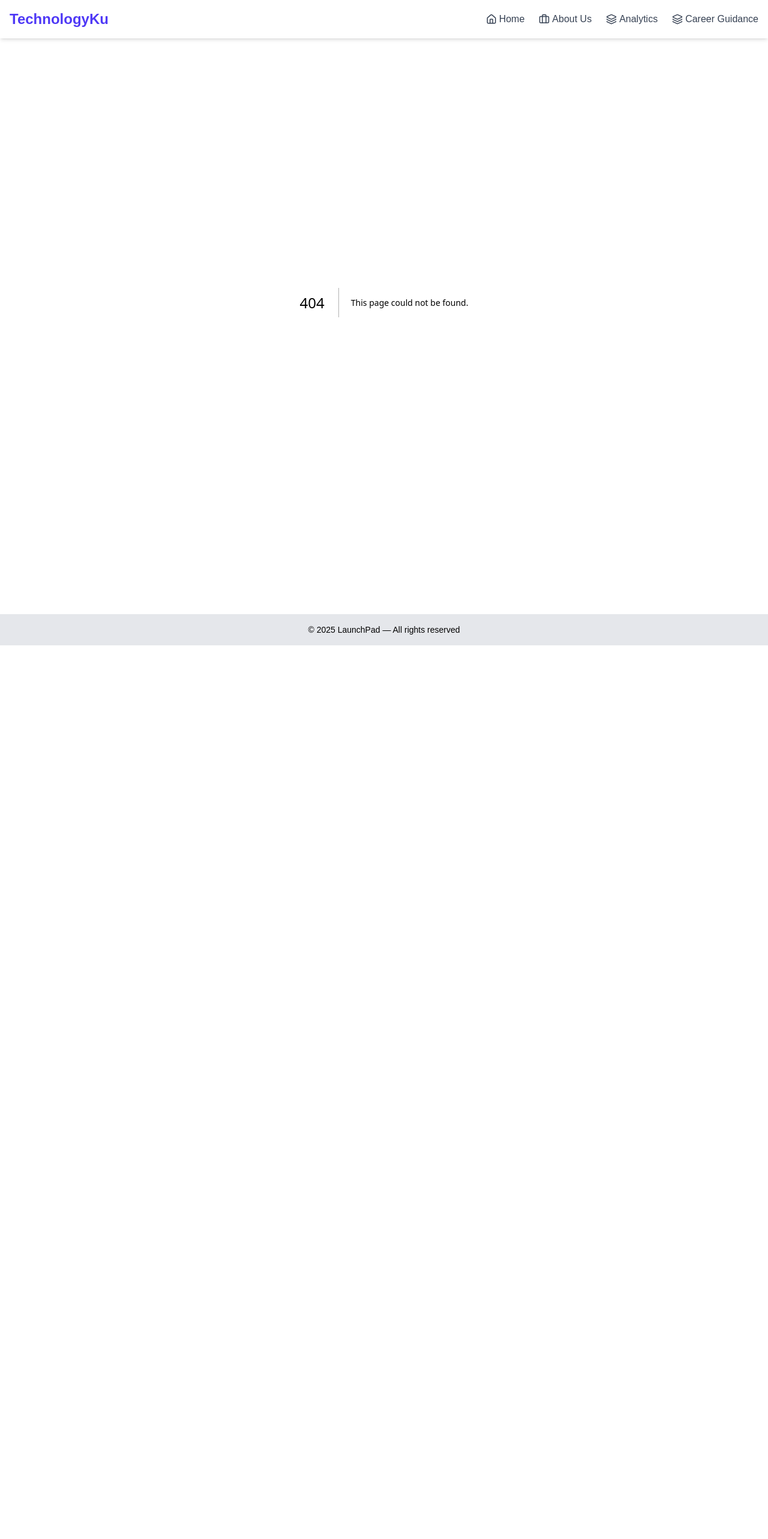
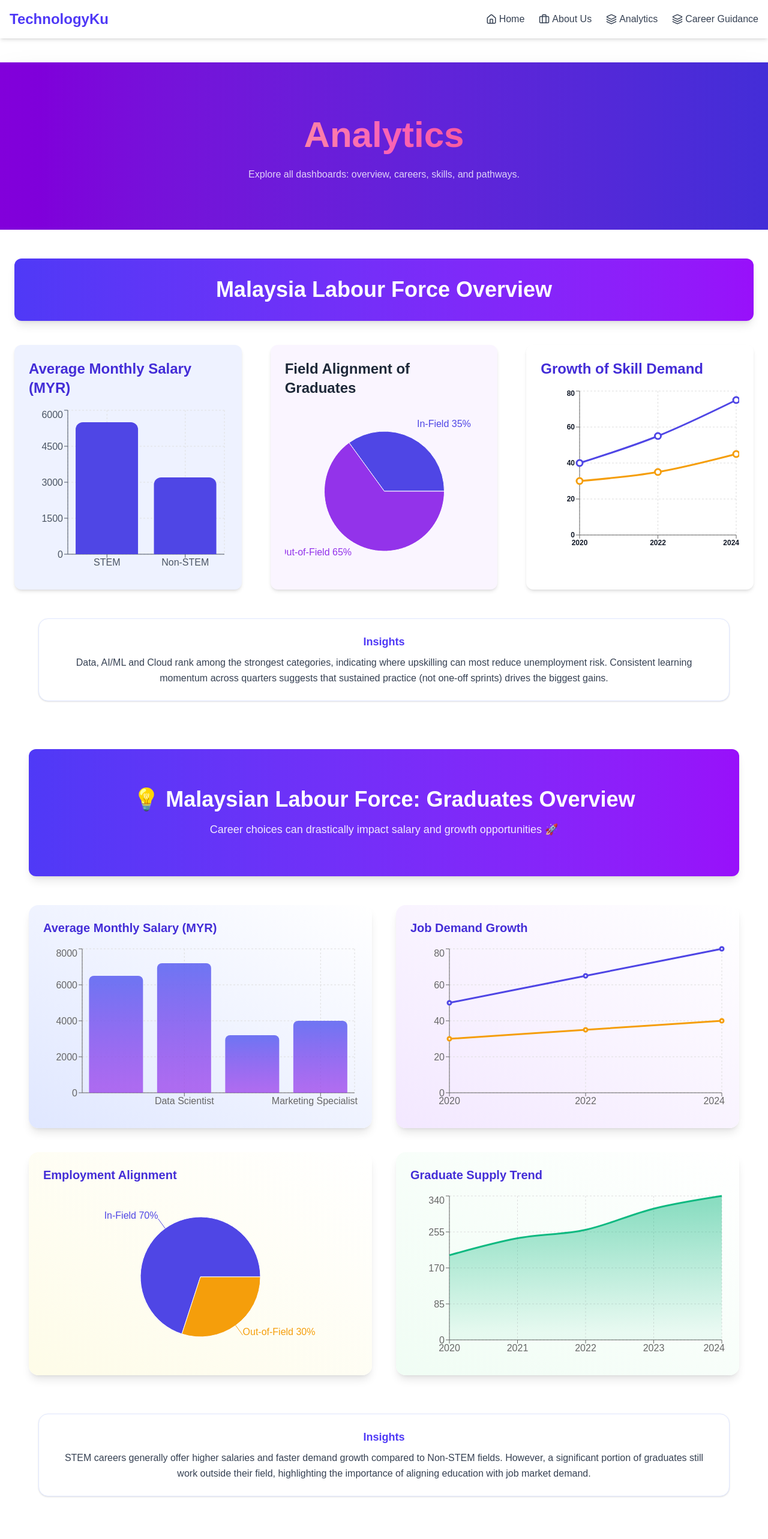
Before and after one commit to LoneGenius/Application, a Next.js app: page /analytics in a window 1280 px wide. Before the commit this address had no page. Shown: the top 2566 px of the page at 60% size. Before the commit the page ends 1076 px from the top, so only its background shows below. Built offline with nearby package versions, Linux system fonts and the light colour scheme.

Commit message:
fix width

```diff
--- /dev/null
+++ b/src/app/analytics/page.tsx
@@ -0,0 +1,160 @@
+'use client';
+
+import { motion } from 'framer-motion';
+import {
+  BarChart, Bar, XAxis, YAxis, CartesianGrid, Tooltip,
+  ResponsiveContainer, PieChart, Pie, Cell, LineChart, Line
+} from 'recharts';
+
+// Adjust these paths if your components are under /components instead of /component
+import CareersSection from '../../component/CareersSection';
+import SkillsSection from '../../component/SkillsSection';
+import PathwaysSection from '../../component/PathwaysSection';
+
+const growthData = [
+  { year: 2020, Digital: 40, Soft: 30 },
+  { year: 2022, Digital: 55, Soft: 35 },
+  { year: 2024, Digital: 75, Soft: 45 },
+];
+
+export default function AnalysisPage() {
+  const salaryData = [
+    { field: 'STEM', avgSalary: 5500 },
+    { field: 'Non-STEM', avgSalary: 3200 },
+  ];
+  const employmentData = [
+    { name: 'In-Field', value: 35 },
+    { name: 'Out-of-Field', value: 65 },
+  ];
+  const COLORS = ['#4F46E5', '#9333EA'];
+
+  return (
+    <div className="min-h-screen bg-white">
+      {/* Page header (full-bleed) */}
+      <section
+        className="
+          w-screen relative left-1/2 right-1/2 -ml-[50vw] -mr-[50vw]
+          bg-gradient-to-r from-purple-700 to-indigo-700 text-white
+          py-20 text-center shadow-2xl
+        "
+      >
+        <h1 className="text-6xl font-extrabold leading-snug bg-gradient-to-r from-yellow-300 via-pink-400 to-red-500 bg-clip-text text-transparent">
+          Analytics
+        </h1>
+        <p className="mt-3 text-white/80">
+          Explore all dashboards: overview, careers, skills, and pathways.
+        </p>
+      </section>
+
+      {/* Overview row with three charts (container width) */}
+      <section className="w-screen relative left-1/2 right-1/2 -ml-[50vw] -mr-[50vw] bg-white py-12">
+        <div className="max-w-7xl mx-auto px-6">
+          {/* Purple header that matches the charts' width */}
+          <div className="w-full bg-gradient-to-r from-indigo-600 to-purple-600 text-white rounded-xl p-8 text-center shadow-lg mb-10">
+            <h2 className="text-3xl md:text-4xl font-bold">
+              Malaysia Labour Force Overview
+            </h2>
+          </div>
+
+          <div className="grid grid-cols-1 md:grid-cols-3 gap-12">
+            {/* Bar */}
+            <motion.div
+              whileHover={{ scale: 1.02 }}
+              className="bg-indigo-50 rounded-xl p-6 shadow-md hover:shadow-2xl transition"
+            >
+              <h3 className="text-2xl font-bold text-indigo-700 mb-4">Average Monthly Salary (MYR)</h3>
+              <ResponsiveContainer width="100%" height={280}>
+                <BarChart data={salaryData}>
+                  <CartesianGrid strokeDasharray="3 3" stroke="#e0e0e0" />
+                  <XAxis dataKey="field" stroke="#4B5563" />
+                  <YAxis stroke="#4B5563" />
+                  <Tooltip
+                    contentStyle={{ backgroundColor: '#fff', borderRadius: '8px', border: '1px solid #ddd' }}
+                    itemStyle={{ color: '#1E293B', fontWeight: 500 }}
+                    labelStyle={{ color: '#4F46E5', fontWeight: 'bold' }}
+                  />
+                  <Bar dataKey="avgSalary" fill="#4F46E5" radius={[12, 12, 0, 0]} />
+                </BarChart>
+              </ResponsiveContainer>
+            </motion.div>
+
+            {/* Pie */}
+            <motion.div
+              whileHover={{ scale: 1.02 }}
+              className="bg-purple-50 rounded-xl p-6 shadow-md hover:shadow-2xl transition"
+            >
+              <h3 className="text-2xl font-semibold text-gray-800 mb-4">Field Alignment of Graduates</h3>
+              <ResponsiveContainer width="100%" height={280}>
+                <PieChart>
+                  <Pie
+                    data={employmentData}
+                    cx="50%"
+                    cy="50%"
+                    labelLine={false}
+                    outerRadius={100}
+                    dataKey="value"
+                    label={({ name, percent }) => `${name} ${(percent * 100).toFixed(0)}%`}
+                  >
+                    {employmentData.map((_, i) => (
+                      <Cell key={i} fill={COLORS[i % COLORS.length]} />
+                    ))}
+                  </Pie>
+                  <Tooltip />
+                </PieChart>
+              </ResponsiveContainer>
+            </motion.div>
+
+            {/* Line */}
+            <motion.div
+              whileHover={{ scale: 1.02 }}
+              className="bg-white rounded-xl p-6 shadow-md hover:shadow-2xl transition"
+            >
+              <h3 className="text-2xl font-semibold text-indigo-700 mb-4">Growth of Skill Demand</h3>
+              <ResponsiveContainer width="100%" height={280}>
+                <LineChart data={growthData}>
+                  <CartesianGrid strokeDasharray="3 3" stroke="#ddd" />
+                  <XAxis dataKey="year" tick={{ fill: '#111827', fontSize: 12, fontWeight: 600 }} />
+                  <YAxis tick={{ fill: '#111827', fontSize: 12, fontWeight: 600 }} />
+                  <Tooltip
+                    contentStyle={{
+                      backgroundColor: '#fff',
+                      border: '1px solid #e5e7eb',
+                      borderRadius: '8px',
+                      color: '#111827',
+                      fontSize: '14px',
+                    }}
+                    labelStyle={{ color: '#111827', fontWeight: 600 }}
+                  />
+                  <Line type="monotone" dataKey="Digital" stroke="#4F46E5" strokeWidth={3} dot={{ r: 5 }} />
+                  <Line type="monotone" dataKey="Soft" stroke="#F59E0B" strokeWidth={3} dot={{ r: 5 }} />
+                </LineChart>
+              </ResponsiveContainer>
+            </motion.div>
+          </div>
+        </div>
+      </section>
+
+      {/* Single interpretation card (brief explanation) */}
+      <motion.div
+        initial={{ opacity: 0, y: 24 }}
+        whileInView={{ opacity: 1, y: 0 }}
+        viewport={{ once: true }}
+        transition={{ duration: 0.6 }}
+        className="bg-white p-6 rounded-2xl shadow border border-indigo-100 max-w-6xl mx-auto text-center mb-20" // ⬅️ added mb-20
+      >
+        <h4 className="text-lg font-bold text-indigo-600 mb-2">Insights</h4>
+        <p className="text-gray-700 leading-relaxed">
+          Data, AI/ML and Cloud rank among the strongest categories, indicating where upskilling can
+          most reduce unemployment risk. Consistent learning momentum across quarters suggests that
+          sustained practice (not one-off sprints) drives the biggest gains.
+        </p>
+      </motion.div>
+
+
+      {/* Full sections */}
+      <CareersSection />
+      <SkillsSection />
+      <PathwaysSection />
+    </div>
+  );
+}
--- a/src/component/CareersSection.tsx
+++ b/src/component/CareersSection.tsx
@@ -24,14 +24,12 @@ export default function CareersSection() {
     { year: 2024, STEM: 80, NonSTEM: 40 },
   ];
 
-  // NEW: Employment alignment (Pie)
   const employmentData = [
     { name: 'In-Field', value: 70 },
     { name: 'Out-of-Field', value: 30 },
   ];
   const COLORS = ['#4F46E5', '#F59E0B'];
 
-  // NEW: Graduate supply trend (Area)
   const supplyData = [
     { year: 2020, Graduates: 200 },
     { year: 2021, Graduates: 240 },
@@ -42,13 +40,9 @@ export default function CareersSection() {
 
   return (
     <section id="careers" className="scroll-mt-24 mb-20">
-      {/* ===== Full-bleed purple banner ===== */}
-      <div
-        className="
-          max-w-7xl mx-auto py-16 px-6 bg-gradient-to-r from-indigo-600 to-purple-600 rounded-xl text-white
-          shadow-lg mb-12 text-center
-        "
-      >
+      {/* Header (same width as charts) */}
+      <div className="max-w-7xl mx-auto px-6">
+        <div className="w-full bg-gradient-to-r from-indigo-600 to-purple-600 text-white rounded-xl shadow-lg mb-12 text-center py-16 px-6">
           <motion.h2
             initial={{ opacity: 0, y: -40 }}
             animate={{ opacity: 1, y: 0 }}
@@ -62,8 +56,7 @@ export default function CareersSection() {
           </p>
         </div>
 
-      {/* ===== Dashboard area ===== */}
-      <div className="px-6">
+        {/* Charts */}
         <div className="grid grid-cols-1 md:grid-cols-2 gap-10 mb-16">
           {/* Salary Comparison */}
           <motion.div
@@ -73,12 +66,14 @@ export default function CareersSection() {
             viewport={{ once: true }}
             className="bg-gradient-to-tr from-indigo-100 to-white p-6 rounded-2xl shadow-lg hover:shadow-xl transition"
           >
-            <h3 className="text-xl font-semibold text-indigo-700 mb-4">Average Monthly Salary (MYR)</h3>
+            <h3 className="text-xl font-semibold text-indigo-700 mb-4">
+              Average Monthly Salary (MYR)
+            </h3>
             <ResponsiveContainer width="100%" height={280}>
               <BarChart data={salaryData}>
                 <CartesianGrid strokeDasharray="3 3" stroke="#ddd" />
-                <XAxis dataKey="career" tick={{ fill: '#111827', fontSize: 13, fontWeight: 600 }} />
-                <YAxis tick={{ fill: '#111827', fontSize: 13, fontWeight: 600 }} />
+                <XAxis dataKey="career" />
+                <YAxis />
                 <Tooltip />
                 <Bar dataKey="salary" fill="url(#colorSalary)" radius={[8, 8, 0, 0]} />
                 <defs>
@@ -106,13 +101,13 @@ export default function CareersSection() {
                 <XAxis dataKey="year" />
                 <YAxis />
                 <Tooltip />
-                <Line type="monotone" dataKey="STEM" stroke="#4F46E5" strokeWidth={3} dot={{ r: 5 }} />
-                <Line type="monotone" dataKey="NonSTEM" stroke="#F59E0B" strokeWidth={3} dot={{ r: 5 }} />
+                <Line type="monotone" dataKey="STEM" stroke="#4F46E5" strokeWidth={3} dot />
+                <Line type="monotone" dataKey="NonSTEM" stroke="#F59E0B" strokeWidth={3} dot />
               </LineChart>
             </ResponsiveContainer>
           </motion.div>
 
-          {/* NEW: Employment Alignment (Pie) */}
+          {/* Employment Alignment */}
           <motion.div
             initial={{ opacity: 0, y: 40 }}
             whileInView={{ opacity: 1, y: 0 }}
@@ -140,7 +135,7 @@ export default function CareersSection() {
             </ResponsiveContainer>
           </motion.div>
 
-          {/* NEW: Graduate Supply Trend (Area) */}
+          {/* Graduate Supply Trend */}
           <motion.div
             initial={{ opacity: 0, y: 40 }}
             whileInView={{ opacity: 1, y: 0 }}
@@ -167,27 +162,21 @@ export default function CareersSection() {
           </motion.div>
         </div>
 
-        {/* Career Highlight Cards */}
-        <section className="grid grid-cols-1 md:grid-cols-2 lg:grid-cols-4 gap-6">
-          {[
-            { title: 'Software Engineer', fact: 'High demand globally with strong remote opportunities.' },
-            { title: 'Data Scientist', fact: 'One of the fastest-growing STEM careers with big data boom.' },
-            { title: 'Teacher', fact: 'Essential for society, though often undervalued in pay.' },
-            { title: 'Marketing Specialist', fact: 'Blends creativity with business strategy for modern markets.' },
-          ].map((career, i) => (
+        {/* Interpretation card */}
         <motion.div
-              key={i}
           initial={{ opacity: 0, y: 40 }}
           whileInView={{ opacity: 1, y: 0 }}
-              transition={{ delay: i * 0.2, duration: 0.6 }}
+          transition={{ duration: 0.8 }}
           viewport={{ once: true }}
-              className="bg-white p-6 rounded-2xl shadow hover:shadow-lg transition transform hover:-translate-y-1 border border-indigo-100"
+          className="bg-white p-6 rounded-2xl shadow border border-indigo-100 text-center max-w-6xl mx-auto"
         >
-              <h4 className="text-lg font-bold text-indigo-600 mb-2">{career.title}</h4>
-              <p className="text-gray-700">{career.fact}</p>
+          <h4 className="text-lg font-bold text-indigo-600 mb-2">Insights</h4>
+          <p className="text-gray-700 leading-relaxed">
+            STEM careers generally offer higher salaries and faster demand growth compared to
+            Non-STEM fields. However, a significant portion of graduates still work outside their
+            field, highlighting the importance of aligning education with job market demand.
+          </p>
         </motion.div>
-          ))}
-        </section>
       </div>
     </section>
   );
--- a/src/component/SkillsSection.tsx
+++ b/src/component/SkillsSection.tsx
@@ -2,36 +2,21 @@
 
 import { motion } from 'framer-motion';
 import {
-  PieChart, Pie, Cell, ResponsiveContainer, Tooltip,
-  LineChart, Line, XAxis, YAxis, CartesianGrid,
-  BarChart, Bar, AreaChart, Area
+  ResponsiveContainer,
+  BarChart, Bar,
+  XAxis, YAxis, Tooltip, CartesianGrid,
+  AreaChart, Area,
 } from 'recharts';
 
 export default function SkillsSection() {
-  const skillsData = [
-    { name: 'Python Programming', value: 35 },
-    { name: 'Communication', value: 25 },
-    { name: 'Critical Thinking', value: 20 },
-    { name: 'Project Management', value: 20 },
-  ];
-  const COLORS = ['#4F46E5', '#9333EA', '#F59E0B', '#10B981'];
-
-  const growthData = [
-    { year: 2020, Digital: 40, Soft: 30 },
-    { year: 2022, Digital: 55, Soft: 35 },
-    { year: 2024, Digital: 75, Soft: 45 },
+  const topCategories = [
+    { cat: 'Data',      score: 82 },
+    { cat: 'Cloud',     score: 68 },
+    { cat: 'AI/ML',     score: 74 },
+    { cat: 'Security',  score: 59 },
+    { cat: 'PM',        score: 63 },
   ];
 
-  // NEW: Bar chart — top skill categories
-  const topCategories = [
-    { cat: 'Data', score: 82 },
-    { cat: 'Cloud', score: 68 },
-    { cat: 'AI/ML', score: 74 },
-    { cat: 'Security', score: 59 },
-    { cat: 'PM', score: 63 },
-  ];
-
-  // NEW: Area chart — learning growth by quarter
   const learningGrowth = [
     { q: 'Q1', hours: 12 },
     { q: 'Q2', hours: 18 },
@@ -39,22 +24,12 @@ export default function SkillsSection() {
     { q: 'Q4', hours: 31 },
   ];
 
-  const suggestions = [
-    { skill: 'Data Literacy', tip: 'Understanding data boosts decision-making in any field.' },
-    { skill: 'Public Speaking', tip: 'Lead teams and communicate impactfully.' },
-    { skill: 'Problem Solving', tip: 'Creative solutions are valued across roles.' },
-    { skill: 'Cloud Tools', tip: 'AWS/GCP skills help bridge into high-paying fields.' },
-  ];
-
   return (
     <section id="skills" className="scroll-mt-24 mb-20">
-      {/* Banner */}
-      <div
-        className="
-          max-w-7xl mx-auto py-16 px-6 bg-gradient-to-r from-indigo-600 to-purple-600 rounded-xl text-white
-          shadow-lg mb-12 text-center
-        "
-      >
+      {/* Wrap header + charts in the SAME container so widths match */}
+      <div className="max-w-7xl mx-auto px-6">
+        {/* Banner (now same width as charts below) */}
+        <div className="w-full bg-gradient-to-r from-indigo-600 to-purple-600 text-white rounded-xl shadow-lg mb-12 text-center py-16 px-6">
           <motion.h2
             initial={{ opacity: 0, y: -40 }}
             animate={{ opacity: 1, y: 0 }}
@@ -68,55 +43,13 @@ export default function SkillsSection() {
           </p>
         </div>
 
-      {/* ===== Charts row: Pie | Bar | Area ===== */}
-      <div className="px-6">
-        <div className="grid grid-cols-1 lg:grid-cols-3 gap-6 mb-16">
-          {/* Pie: Current In-Demand Skills */}
-          <motion.div
-            initial={{ opacity: 0, y: 40 }}
-            whileInView={{ opacity: 1, y: 0 }}
-            transition={{ duration: 0.8 }}
-            viewport={{ once: true }}
-            className="bg-white p-6 rounded-2xl shadow-lg"
-          >
-            <h3 className="text-xl font-semibold text-indigo-700 mb-6 text-center">
-              Current In-Demand Skills
-            </h3>
-            <div className="flex justify-center">
-              <ResponsiveContainer width="100%" height={280}>
-                <PieChart>
-                  <Pie
-                    data={skillsData}
-                    cx="50%"
-                    cy="50%"
-                    outerRadius={100}
-                    dataKey="value"
-                    label={({ name, percent }) => `${name} ${(percent * 100).toFixed(0)}%`}
-                  >
-                    {skillsData.map((_, i) => (
-                      <Cell key={i} fill={COLORS[i % COLORS.length]} />
-                    ))}
-                  </Pie>
-                  <Tooltip
-                    contentStyle={{
-                      backgroundColor: '#fff',
-                      border: '1px solid #e5e7eb',
-                      borderRadius: '8px',
-                      color: '#111827',
-                      fontSize: '14px',
-                    }}
-                    labelStyle={{ color: '#111827', fontWeight: 600 }}
-                  />
-                </PieChart>
-              </ResponsiveContainer>
-            </div>
-          </motion.div>
-
+        {/* Charts row: Bar | Area (2 columns on large screens) */}
+        <div className="grid grid-cols-1 lg:grid-cols-2 gap-6 mb-12">
           {/* Bar: Top Skill Categories */}
           <motion.div
             initial={{ opacity: 0, y: 40 }}
             whileInView={{ opacity: 1, y: 0 }}
-            transition={{ duration: 0.8, delay: 0.1 }}
+            transition={{ duration: 0.8, delay: 0.05 }}
             viewport={{ once: true }}
             className="bg-white p-6 rounded-2xl shadow-lg"
           >
@@ -147,7 +80,7 @@ export default function SkillsSection() {
           <motion.div
             initial={{ opacity: 0, y: 40 }}
             whileInView={{ opacity: 1, y: 0 }}
-            transition={{ duration: 0.8, delay: 0.2 }}
+            transition={{ duration: 0.8, delay: 0.15 }}
             viewport={{ once: true }}
             className="bg-white p-6 rounded-2xl shadow-lg"
           >
@@ -181,22 +114,21 @@ export default function SkillsSection() {
           </motion.div>
         </div>
 
-        {/* Suggestions */}
-        <section className="grid grid-cols-1 md:grid-cols-2 lg:grid-cols-4 gap-6">
-          {suggestions.map((item, i) => (
+        {/* Single interpretation card (brief explanation) */}
         <motion.div
-              key={i}
-              initial={{ opacity: 0, y: 40 }}
+          initial={{ opacity: 0, y: 24 }}
           whileInView={{ opacity: 1, y: 0 }}
-              transition={{ delay: i * 0.2, duration: 0.6 }}
           viewport={{ once: true }}
-              className="bg-gradient-to-br from-white to-indigo-50 p-6 rounded-2xl shadow hover:shadow-lg transition transform hover:-translate-y-1 border border-indigo-100"
+          transition={{ duration: 0.6 }}
+          className="bg-white p-6 rounded-2xl shadow border border-indigo-100 max-w-6xl mx-auto text-center"
         >
-              <h4 className="text-lg font-bold text-indigo-600 mb-2">{item.skill}</h4>
-              <p className="text-gray-700">{item.tip}</p>
+          <h4 className="text-lg font-bold text-indigo-600 mb-2">Insights</h4>
+          <p className="text-gray-700 leading-relaxed">
+            Data, AI/ML and Cloud rank among the strongest categories, indicating where upskilling can
+            most reduce unemployment risk. Consistent learning momentum across quarters suggests that
+            sustained practice (not one-off sprints) drives the biggest gains.
+          </p>
         </motion.div>
-          ))}
-        </section>
       </div>
     </section>
   );
```
Lines whose indentation alone changed are shown as unchanged.
